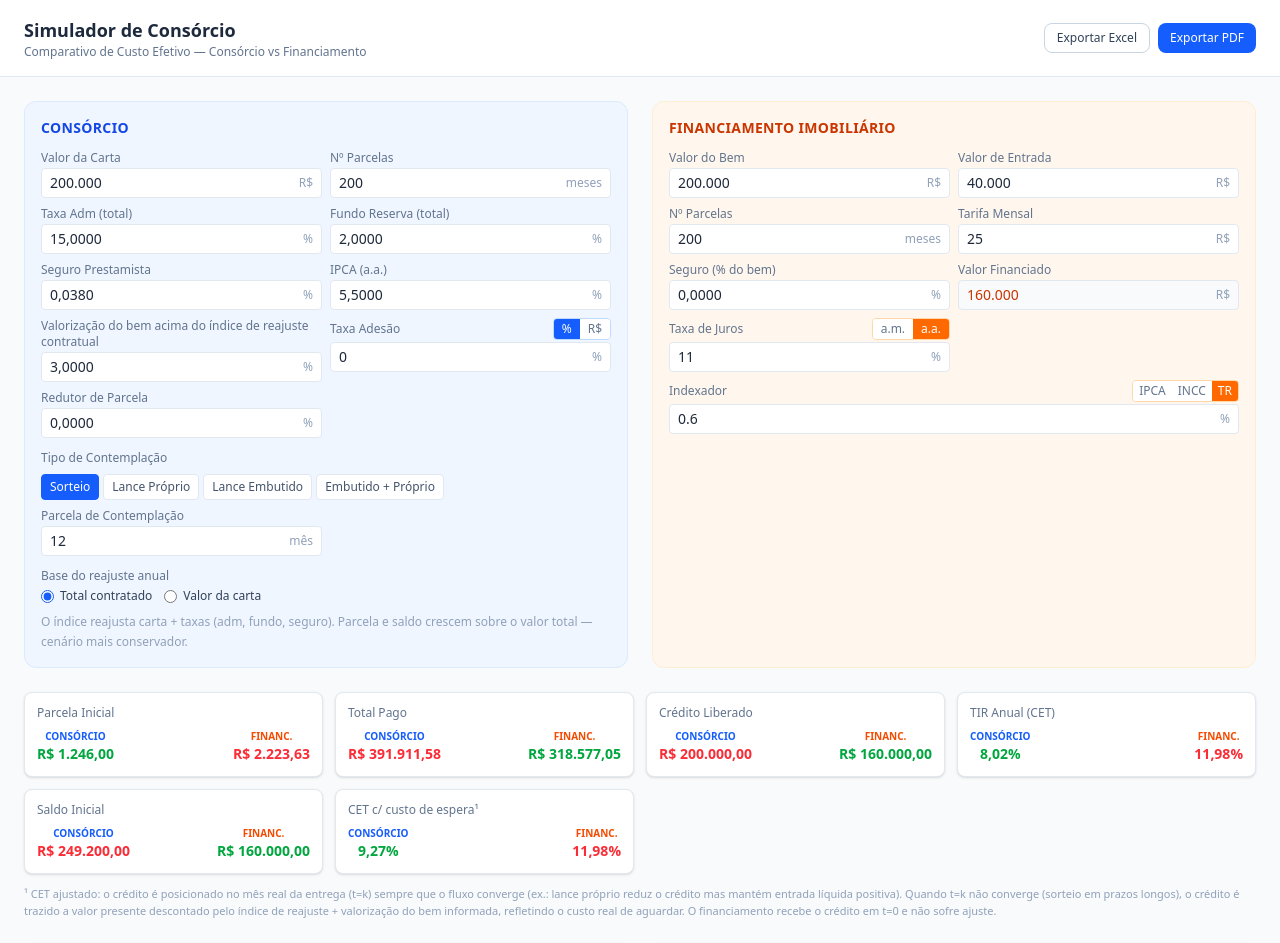
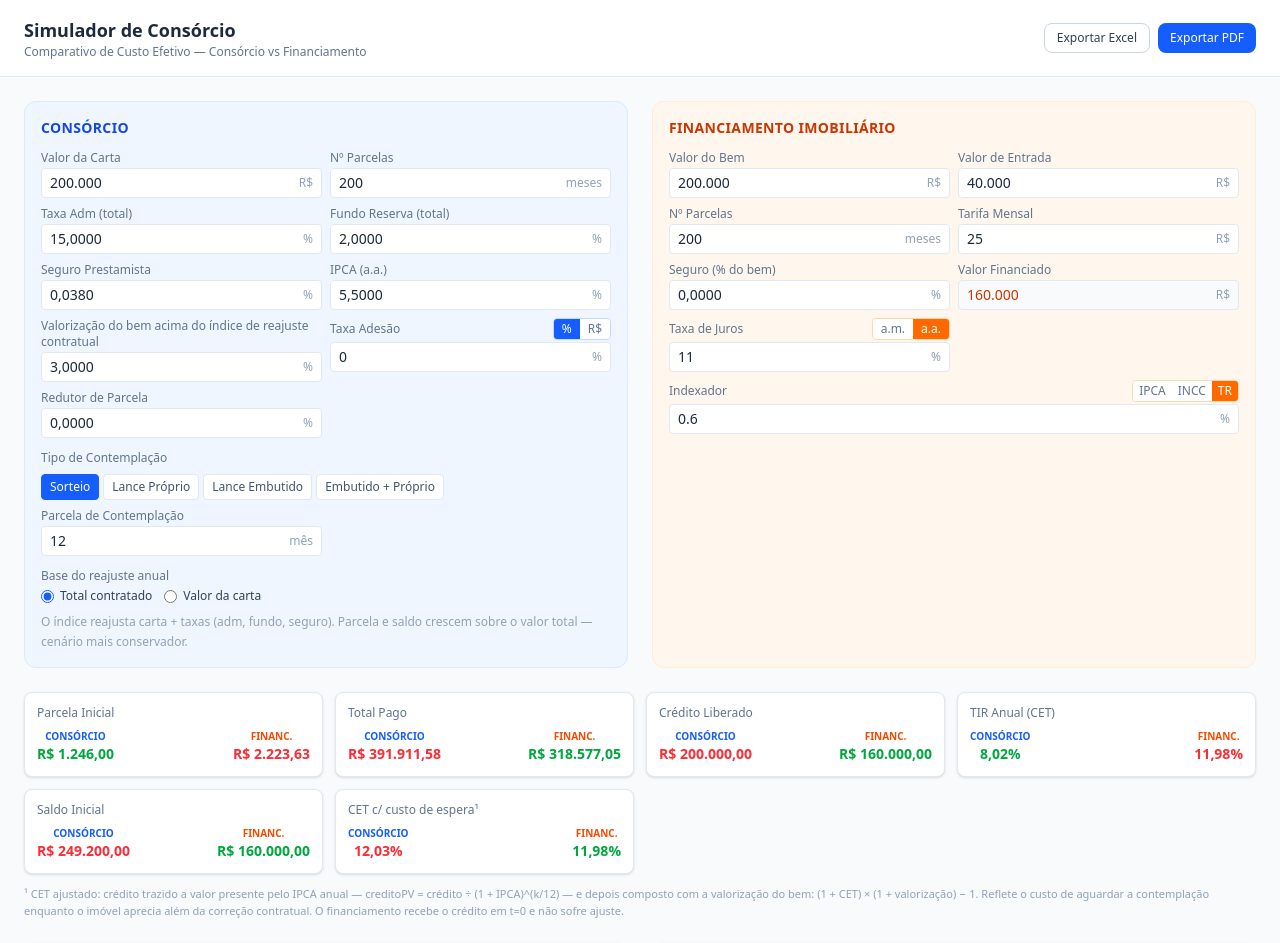
Before and after one commit to SetUp-Assessoria/cet-consorcio, a React (Vite) app: page / in a window 1280 px wide. Shown: the top 943 px of the page. Built offline with nearby package versions, Linux system fonts and the light colour scheme.

Commit message:
fix: CET ajustado — PV por IPCA anual (expoente k/12) composto com valorização
creditoPV = crédito ÷ (1 + IPCA)^(k/12) corrige bug do Excel onde IPCA
era aplicado como taxa mensal por k meses em vez de anual por k/12 anos.
CET final: (1 + CET_PV) × (1 + valorização) − 1.

```diff
--- a/src/App.tsx
+++ b/src/App.tsx
@@ -35,11 +35,10 @@ export default function App() {
         <ResumoCards consorcio={resultadoConsorcio} financiamento={resultadoFinanciamento} />
 
         <p className="text-[11px] text-slate-400 -mt-3">
-          ¹ CET ajustado: o crédito é posicionado no mês real da entrega (t=k) sempre que o fluxo converge
-          (ex.: lance próprio reduz o crédito mas mantém entrada líquida positiva). Quando t=k não converge
-          (sorteio em prazos longos), o crédito é trazido a valor presente descontado pelo índice de reajuste
-          + valorização do bem informada, refletindo o custo real de aguardar. O financiamento recebe o
-          crédito em t=0 e não sofre ajuste.
+          ¹ CET ajustado: crédito trazido a valor presente pelo IPCA anual — creditoPV = crédito ÷ (1 + IPCA)^(k/12) —
+          e depois composto com a valorização do bem: (1 + CET) × (1 + valorização) − 1. Reflete o custo de aguardar
+          a contemplação enquanto o imóvel aprecia além da correção contratual. O financiamento recebe o crédito
+          em t=0 e não sofre ajuste.
         </p>
 
         <Graficos
--- a/src/domain/consorcio.ts
+++ b/src/domain/consorcio.ts
@@ -118,25 +118,14 @@ export function calcularConsorcio(p: ConsorcioParams): ResultadoSimulacao {
   const tirAnual = Math.pow(1 + tirMensal, 12) - 1
   const vplVal = npv(tirMensal, fluxoCET.slice(1)) + fluxoCET[0]
 
-  // CET ajustado: tenta t=k primeiro (válido quando há troca de sinal única no fluxo,
-  // ex: lance próprio que reduz o crédito mas mantém entrada líquida positiva).
-  // Se não convergir (sorteio em prazos longos → sem raiz positiva), cai no PV:
-  // crédito trazido a t=0 descontado por IPCA + valorização do bem, capturando o
-  // custo real de aguardar sem quebrar a convergência do IRR.
-  const fluxoTK = [0, ...linhas.map((l, i) => {
-    const saida = -(l.parcela + l.lance)
-    return i + 1 === p.parcelaContemplacao ? creditoLiberado + saida : saida
-  })]
-  const tirMensalTK = irr(fluxoTK, 0, 2)
-  let tirAnualOpp: number
-  if (isFinite(tirMensalTK) && !isNaN(tirMensalTK)) {
-    tirAnualOpp = Math.pow(1 + tirMensalTK, 12) - 1
-  } else {
-    const rDiscountMensal = Math.pow((1 + p.ipca) * (1 + p.valorizacaoImovel), 1 / 12) - 1
-    const creditoPV = creditoLiberado / Math.pow(1 + rDiscountMensal, p.parcelaContemplacao)
-    const fluxoPV = [creditoPV, ...linhas.map(l => -(l.parcela + l.lance))]
-    tirAnualOpp = Math.pow(1 + irr(fluxoPV), 12) - 1
-  }
+  // CET ajustado: crédito trazido a valor presente descontado pelo IPCA anual
+  // (expoente k/12 para converter parcelas em anos), depois composto com a
+  // valorização do bem informada: (1 + CET_PV) × (1 + valorização) − 1.
+  const creditoPV = creditoLiberado / Math.pow(1 + p.ipca, p.parcelaContemplacao / 12)
+  const fluxoPV = [creditoPV, ...linhas.map(l => -(l.parcela + l.lance))]
+  const tirMensalPV = irr(fluxoPV)
+  const cetPV = Math.pow(1 + tirMensalPV, 12) - 1
+  const tirAnualOpp = (1 + cetPV) * (1 + p.valorizacaoImovel) - 1
 
   return {
     saldoDevedor: totalContratado,
```
